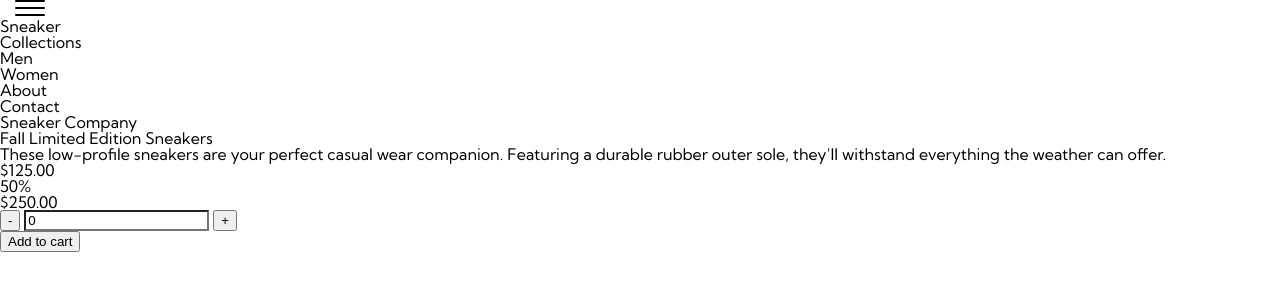
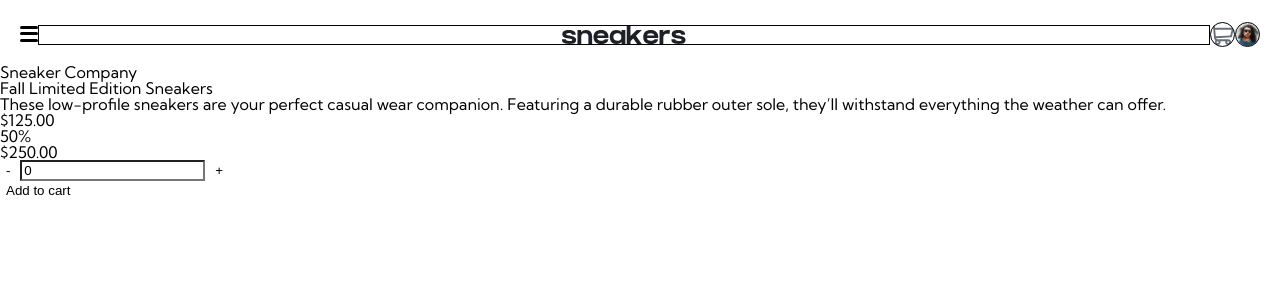
Before and after one commit to Tiyyo/Ecommerce-product-page-, a plain HTML site: page assets/index.html in a window 1280 px wide. Drawn offline with Linux system fonts and the light colour scheme.

Commit message:
navbar in progress

```diff
--- a/assets/index.html
+++ b/assets/index.html
@@ -25,15 +25,15 @@
   </head>
   <body>
     <nav class="navbar">
-      <button class="navbar__hamburger" type="button">
+      <button class="navbar__hamburger hamburger" type="button">
         <span class="hamburger-box">
           <span class="hamburger-inner"></span>
         </span>
       </button>
-      <h2 class="navbar__title">Sneaker</h2>
-      <div class="navbar__cart-icon"></div>
+      <div class="navbar__logo"></div>
+      <button class="navbar__cart-icon"></button>
+      <div class="navbar__cart"></div>
       <div class="navbar__avatar"></div>
-      <div class="navbar__cart"></div>
       <ul class="navbar__links">
         <li><a href="#">Collections</a></li>
         <li><a href="#">Men</a></li>
@@ -57,15 +57,15 @@
         <p class="prices__before">$250.00</p>
       </div>
 
-      <div class="product__cart">
+      <form class="product__cart">
         <div class="product__cart__inputs inputs-cart">
           <button class="inputs-cart__descrease">-</button>
           <input type="number" value="0" class="inputs-cart__value" />
           <button class="inputs-cart__increase">+</button>
         </div>
 
-        <button class="product__cart__add-to">Add to cart</button>
-      </div>
+        <button type="submit" class="product__cart__add-to">Add to cart</button>
+      </form>
     </main>
 
     <!-- <div class="attribution">
--- a/assets/scss/abstracts/_mixins.scss
+++ b/assets/scss/abstracts/_mixins.scss
@@ -17,3 +17,11 @@
             + 'Please make sure it is defined in `$breakpoints` map.';
     }
 }
+
+//-- icon - size
+@mixin iconNav {
+    height: $iconSize;
+    width: $iconSize;
+    border: 1px solid black;
+    border-radius: 50%;
+}
--- a/assets/scss/abstracts/_variables.scss
+++ b/assets/scss/abstracts/_variables.scss
@@ -15,3 +15,10 @@ $grayish-blue : hsl(220, 14%, 75%);
 $light-grayish-blue : hsl(223, 64%, 98%);
 $white : hsl(0, 0%, 100%);
 $black-75-opacity : hsl(0, 0%, 0%);
+
+//--font
+$bold : 700;
+$regular : 400;
+
+//--size
+$iconSize : 25px;
--- a/assets/scss/base/_base.scss
+++ b/assets/scss/base/_base.scss
@@ -1,3 +1,4 @@
+@import url('https://fonts.googleapis.com/css2?family=Kumbh+Sans:wght@400;700&display=swap');
 
 .attribution {
   font-size: 11px;
@@ -13,7 +14,9 @@ html  {
 }
 
 body  {
+
     font-size: 1.6rem;
+    min-height: 100vh;
 }
 
 a, a:visited  {
--- a/assets/scss/base/_reset.scss
+++ b/assets/scss/base/_reset.scss
@@ -44,3 +44,21 @@ input{
     -webkit-appearance: none;
     border-radius: 0;
 }
+/* Hides the arrows in standard number input field */
+
+/* Chrome, Safari, Edge, Opera */
+input::-webkit-outer-spin-button,
+input::-webkit-inner-spin-button {
+-webkit-appearance: none;
+margin: 0;
+}
+
+/* Firefox */
+input[type=number] {
+-moz-appearance: textfield;
+}
+
+button  {
+    border: 0;
+    background-color: transparent;
+}
--- a/assets/scss/components/hamburger/hamburgers.scss
+++ b/assets/scss/components/hamburger/hamburgers.scss
@@ -9,13 +9,13 @@
 
 // Settings
 // ==================================================
-$hamburger-padding-x           : 15px !default;
-$hamburger-padding-y           : 0px !default;
-$hamburger-layer-width         : 30px !default;
-$hamburger-layer-height        : 2px !default;
-$hamburger-layer-spacing       : 5px !default;
+$hamburger-padding-x           : 0px !default;
+$hamburger-padding-y           :0px !default;
+$hamburger-layer-width         : 18px !default;
+$hamburger-layer-height        : 3px !default;
+$hamburger-layer-spacing       : 3.5px !default;
 $hamburger-layer-color         : #000 !default;
-$hamburger-layer-border-radius : 4px !default;
+$hamburger-layer-border-radius : 5px !default;
 $hamburger-hover-opacity       : 0.7 !default;
 $hamburger-active-layer-color  : $hamburger-layer-color !default;
 $hamburger-active-hover-opacity: $hamburger-hover-opacity !default;
--- a/assets/scss/layout/_navbar.scss
+++ b/assets/scss/layout/_navbar.scss
@@ -0,0 +1,34 @@
+.navbar  {
+    display: flex;
+    align-items: center;
+    justify-content: flex-start;
+    height: 8vh;
+    background-color: $white;
+    padding: 5px 20px 0px 20px;
+
+    // &__hamburger  {
+
+    // }
+
+    &__logo  {
+        background: url('../images/logo.svg') center/contain no-repeat;
+        height: 20px;
+        border: 1px solid black;
+        width: 35%;
+        flex-grow: 2;
+    }
+
+    &__cart-icon  {
+        background: url('../images/icon-cart.svg') center/contain no-repeat;
+        @include iconNav;
+    }
+
+    &__avatar  {
+        background: url('../images/image-avatar.png') center/cover no-repeat;
+        @include iconNav;
+    }
+
+    &__links  {
+        display: none;
+    }
+}
```
Also changed, not shown: assets/scss/components/hamburger/hamburgers.css, assets/scss/main.css.
